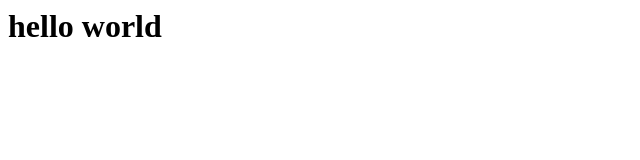
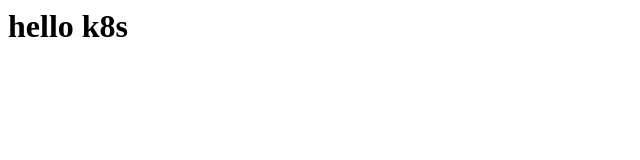
Before and after one commit to lastmegumi/htmltest, a plain HTML site: page html/index.html in a window 1280 px wide. Shown: the full height of the page, 0-640 px from the left. Drawn offline with Linux system fonts and the light colour scheme.

Commit message:
no message

```diff
--- a/html/index.html
+++ b/html/index.html
@@ -1 +1 @@
-<h1>hello world</h1>
+<h1>hello k8s</h1>
```
